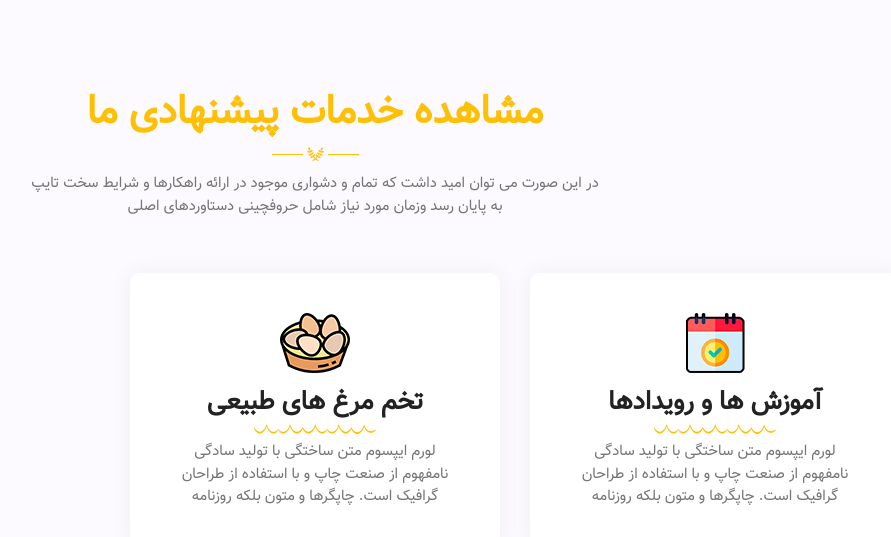
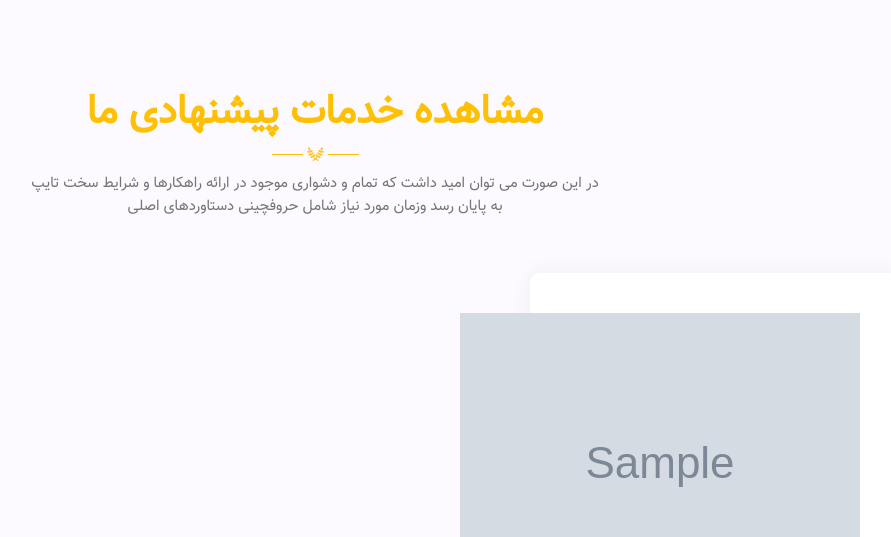
Before and after one commit to poya-kob/sbi-shop, a Django app: template templates/home/index.html in a window 1280 px wide. Shown: the part 2726-3263 px from the top of the page, without its empty margins (325-1216 px from the left). Run offline with Django 4.2, Linux system fonts and the light colour scheme; the template is opened without the code that fills it: most values are stand-ins (such as "Sample title", 1, 10 or a date in 2020); grey boxes marked "Sample" are stand-in pictures; some libraries are stand-ins or nearby versions.

Commit message:
services detail and list view and template created without test

```diff
--- a/home/urls.py
+++ b/home/urls.py
@@ -1,9 +1,11 @@
 from django.urls import path
 
-from .views import home, newsletter
+from .views import home, newsletter, services_list, services_detail
 
 urlpatterns = [
     path('', home, name='home'),
-    path('newsletter/', newsletter, name='newsletter')
+    path('newsletter/', newsletter, name='newsletter'),
+    path('service/', services_list, name='service_list'),
+    path('service/<int:sid>/', services_detail, name='service_detail')
 
 ]
--- a/templates/home/index.html
+++ b/templates/home/index.html
@@ -327,13 +327,15 @@
     {% endif %}
     <!--About Farm-->
     <!--Services-->
+    {% if selected_services %}
         <div class="clv_service_wrapper clv_section">
             <div class="container">
                 <div class="row justify-content-center">
                     <div class="col-lg-6 col-md-6">
                         <div class="clv_heading">
-                        <h3>مشاهده خدمات پیشنهادی ما</h3>
-                        <div class="clv_underline"><img src="{% static 'images/underline3.png' %}" alt="image"/></div>
+                            <a href="{% url 'service_list' %}"><h3>مشاهده خدمات پیشنهادی ما</h3></a>
+                            <div class="clv_underline"><img src="{% static 'images/underline3.png' %}" alt="image"/>
+                            </div>
                             <p>در این صورت می توان امید داشت که تمام و دشواری موجود در ارائه راهکارها و شرایط سخت تایپ
                                 به پایان رسد وزمان مورد نیاز شامل حروفچینی دستاوردهای اصلی</p>
                         </div>
@@ -343,53 +345,21 @@
                     <div class="row">
                         <div class="col-lg-8 col-md-8">
                             <div class="row">
+                                {% for service in selected_services %}
                                     <div class="col-md-6">
                                         <div class="service_block">
                                             <span></span>
-                                    <div class="service_icon"><img src="images/event_service.png" alt="image"/>
+                                            <div class="service_icon"><img src="{{ service.image.url }}" alt="image"/>
                                             </div>
-                                    <h4>آموزش ها و رویدادها</h4>
-                                    <div class="clv_underline"><img src="images/service_underline.png"
+                                            <a href="{% url 'service_detail' sid=service.id %}"><h4>{{ service.title }}</h4></a>
+                                            <div class="clv_underline"><img
+                                                    src="{% static 'images/service_underline.png' %}"
                                                     alt="image"/></div>
-                                    <p>لورم ایپسوم متن ساختگی با تولید سادگی نامفهوم از صنعت چاپ و با استفاده از
-                                        طراحان گرافیک است. چاپگرها و متون بلکه روزنامه</p>
+                                            <p>{{ service.body|safe|slice:200 }} ...</p>
                                         </div>
                                     </div>
-                            <div class="col-md-6">
-                                <div class="service_block">
-                                    <span></span>
-                                    <div class="service_icon"><img src="images/egg_service.png" alt="image"/></div>
-                                    <h4>تخم مرغ های طبیعی</h4>
-                                    <div class="clv_underline"><img src="images/service_underline.png"
-                                                                    alt="image"/></div>
-                                    <p>لورم ایپسوم متن ساختگی با تولید سادگی نامفهوم از صنعت چاپ و با استفاده از
-                                        طراحان گرافیک است. چاپگرها و متون بلکه روزنامه</p>
-                                </div>
-                            </div>
-                            <div class="col-md-6">
-                                <div class="service_block">
-                                    <span></span>
-                                    <div class="service_icon"><img src="images/farm_service.png" alt="image"/>
-                                    </div>
-                                    <h4>مزارع ما</h4>
-                                    <div class="clv_underline"><img src="images/service_underline.png"
-                                                                    alt="image"/></div>
-                                    <p>لورم ایپسوم متن ساختگی با تولید سادگی نامفهوم از صنعت چاپ و با استفاده از
-                                        طراحان گرافیک است. چاپگرها و متون بلکه روزنامه</p>
-                                </div>
-                            </div>
-                            <div class="col-md-6">
-                                <div class="service_block">
-                                    <span></span>
-                                    <div class="service_icon"><img src="images/hens_service.png" alt="image"/>
-                                    </div>
-                                    <h4>بهترین مرغ ها</h4>
-                                    <div class="clv_underline"><img src="images/service_underline.png"
-                                                                    alt="image"/></div>
-                                    <p>لورم ایپسوم متن ساختگی با تولید سادگی نامفهوم از صنعت چاپ و با استفاده از
-                                        طراحان گرافیک است. چاپگرها و متون بلکه روزنامه</p>
-                                </div>
-                            </div>
+                                {% endfor %}
+
                             </div>
                         </div>
                         <div class="col-lg-4 col-md-4">
@@ -401,6 +371,7 @@
                 </div>
             </div>
         </div>
+    {% endif %}
     <!--Services-->
     <!--Blog-->
     <div class="clv_blog_wrapper clv_section">
@@ -439,7 +410,8 @@
                                                     </div>
                                                     <div class="comment_block">
                                                         <span><i class="fa fa-comments-o" aria-hidden="true"></i></span>
-                                                        <a href="javascript:;">{{ blog.comments.get_active_comments.count }} نظر</a>
+                                                        <a href="javascript:;">{{ blog.comments.get_active_comments.count }}
+                                                            نظر</a>
                                                     </div>
                                                 </div>
                                                 <p>{{ blog.body|safe|slice:150 }} ...</p>
--- a/utils.py
+++ b/utils.py
@@ -25,3 +25,8 @@
     name, ext = get_file_name(filename)
     new_name = f"{name}{ext}"
     return f"videos/{date.year}/{date.month}/{date.day}/{new_name}"
+
+
+def grouper(list_a, chunk_size: int):
+    for i in range(0, len(list_a), chunk_size):
+        yield list_a[i:i + chunk_size]
```
Also changed, not shown: home/views.py (+27 -3 lines), templates/home/service_detail.html (added, +41 -0 lines), templates/home/service_list.html (added, +60 -0 lines). Lines whose indentation alone changed are shown as unchanged.
